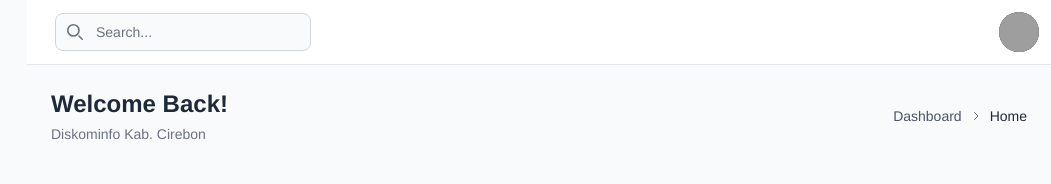
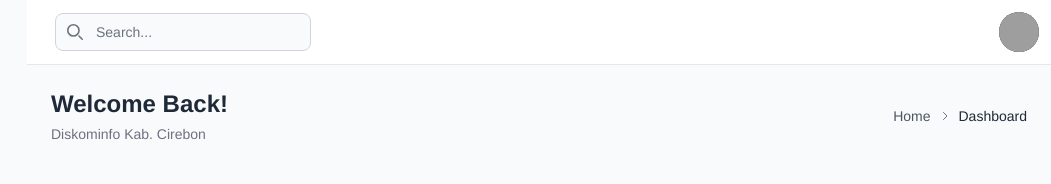
Before and after one commit to azharanggakusuma/simades, a Next.js app: page /dashboard in a window 1280 px wide. Shown: the top 184 px of the page, without its empty margins (229-1280 px from the left). Built offline with nearby package versions, Linux system fonts and the light colour scheme; grey boxes are pictures that could not be loaded.

Commit message:
feat: implement dynamic breadcrumb navigation with improved segment formatting

```diff
--- a/app/dashboard/components/Breadcrumb.tsx
+++ b/app/dashboard/components/Breadcrumb.tsx
@@ -1,18 +1,60 @@
+"use client";
+
+import { usePathname } from "next/navigation";
+import Link from "next/link";
+
 export default function Breadcrumb() {
+  const pathname = usePathname();
+
+  const segments = pathname
+    .split("/")
+    .filter((segment) => segment !== "");
+
+  const formatSegment = (segment: string) =>
+    segment
+      .replace(/-/g, " ")
+      .replace(/\b\w/g, (char) => char.toUpperCase());
+
+  const isDashboardOnly = pathname === "/dashboard";
+
+  // Buat item breadcrumb
+  const breadcrumbItems = isDashboardOnly
+    ? [{ name: "Home", href: "/" }, { name: "Dashboard", href: "/dashboard" }]
+    : segments.map((seg, idx) => ({
+        name: formatSegment(seg),
+        href: "/" + segments.slice(0, idx + 1).join("/"),
+      }));
+
+  const isDashboard = pathname === "/dashboard";
+  const pageTitle = isDashboard
+    ? "Welcome Back!"
+    : breadcrumbItems[breadcrumbItems.length - 1].name;
+
   return (
-    <>
-      {/* Breadcrumb */}
     <div className="flex items-center justify-between mt-16">
       <div>
-          <h1 className="text-2xl font-semibold text-gray-800">Welcome Back!</h1>
+        <h1 className="text-2xl font-semibold text-gray-800">
+          {pageTitle}
+        </h1>
+        {isDashboard && (
           <p className="text-sm text-gray-500 mt-1">Diskominfo Kab. Cirebon</p>
+        )}
       </div>
 
-        {/* Breadcrumb Navigation */}
       <nav className="text-sm text-gray-500" aria-label="Breadcrumb">
-          <ol className="list-none p-0 inline-flex">
-            <li className="flex items-center">
-              <span className="text-gray-600">Dashboard</span>
+        <ol className="list-none p-0 inline-flex items-center">
+          {breadcrumbItems.map((item, index) => {
+            const isLast = index === breadcrumbItems.length - 1;
+            return (
+              <li key={index} className="flex items-center">
+                {isLast ? (
+                  <span className="text-gray-800 font-medium">{item.name}</span>
+                ) : (
+                  <Link href={item.href} className="text-gray-600 hover:underline">
+                    {item.name}
+                  </Link>
+                )}
+                {!isLast && (
                   <svg
                     className="w-3 h-3 mx-2"
                     fill="none"
@@ -26,11 +68,12 @@ export default function Breadcrumb() {
                       d="M9 5l7 7-7 7"
                     />
                   </svg>
+                )}
               </li>
-            <li className="text-gray-800 font-medium">Home</li>
+            );
+          })}
         </ol>
       </nav>
     </div>
-    </>
   );
 }
```
Lines whose indentation alone changed are shown as unchanged.
